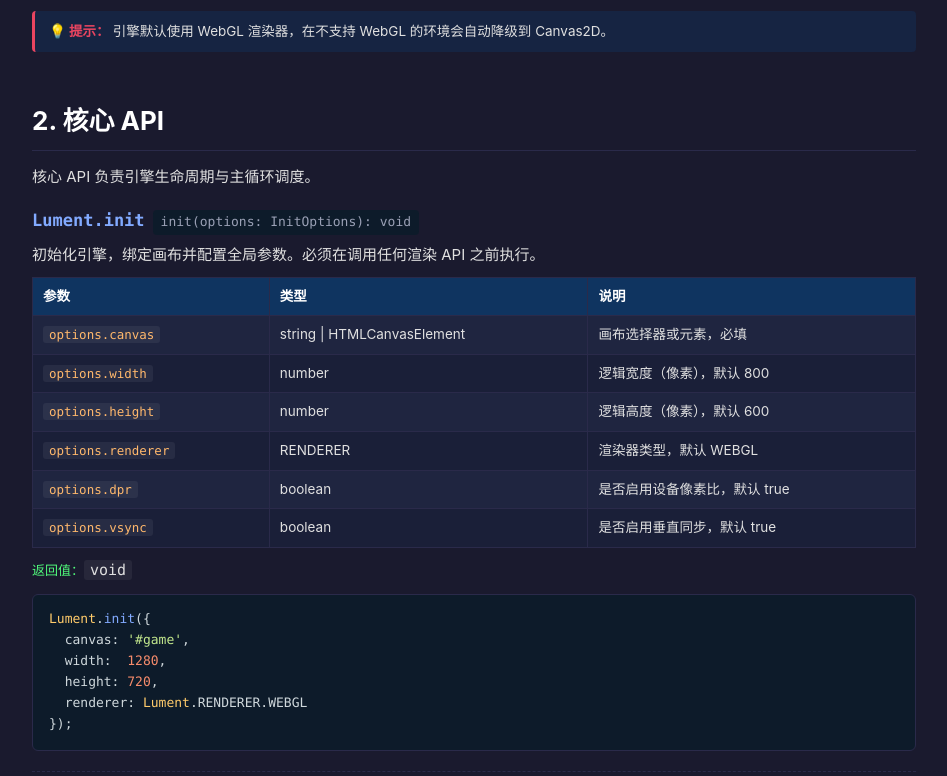
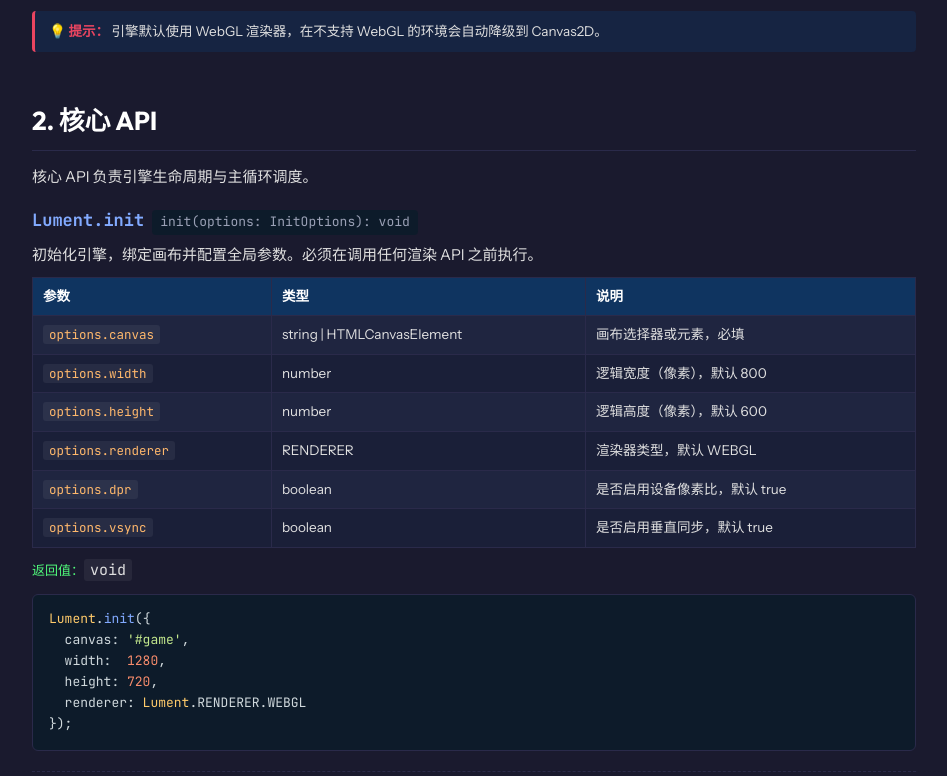
Before and after one commit to jes-benjamin/Lument, a website: page docs/lument_docs_v1.3.html in a window 1280 px wide. Shown: the part 804-1580 px from the top of the page, without its empty margins (316-1263 px from the left). Drawn offline with Linux system fonts and the light colour scheme.

Commit message:
website/docs: embed local fonts (Outfit/InstrumentSans/JetBrainsMono) via @font-face
- Add _shared/fonts/ with 6 TTF files (Outfit-R/B, InstrumentSans-R/B, JetBrainsMono-R/B)
- website/index.html: @font-face preload, body=InstrumentSans, headings=Outfit, code=JetBrainsMono
- docs/lument_docs_v1.3.html: same font stack as website for visual consistency

```diff
--- a/docs/lument_docs_v1.3.html
+++ b/docs/lument_docs_v1.3.html
@@ -5,6 +5,15 @@
 <meta name="viewport" content="width=device-width, initial-scale=1.0">
 <title>Lument Engine v1.3.0 文档</title>
 <style>
+
+/* ---------- 本地字体（与官网 _shared/fonts/ 一致） ---------- */
+@font-face{font-family:'Outfit';font-weight:400;font-style:normal;src:url('_shared/fonts/Outfit-Regular.ttf') format('truetype');font-display:swap}
+@font-face{font-family:'Outfit';font-weight:700;font-style:normal;src:url('_shared/fonts/Outfit-Bold.ttf') format('truetype');font-display:swap}
+@font-face{font-family:'InstrumentSans';font-weight:400;font-style:normal;src:url('_shared/fonts/InstrumentSans-Regular.ttf') format('truetype');font-display:swap}
+@font-face{font-family:'InstrumentSans';font-weight:700;font-style:normal;src:url('_shared/fonts/InstrumentSans-Bold.ttf') format('truetype');font-display:swap}
+@font-face{font-family:'JetBrainsMono';font-weight:400;font-style:normal;src:url('_shared/fonts/JetBrainsMono-Regular.ttf') format('truetype');font-display:swap}
+@font-face{font-family:'JetBrainsMono';font-weight:700;font-style:normal;src:url('_shared/fonts/JetBrainsMono-Bold.ttf') format('truetype');font-display:swap}
+
 :root{
   --bg:#1a1a2e;
   --sidebar:#16213e;
@@ -27,7 +36,7 @@
 *{box-sizing:border-box;margin:0;padding:0}
 html{scroll-behavior:smooth}
 body{
-  font-family:-apple-system,BlinkMacSystemFont,"Segoe UI","PingFang SC","Microsoft YaHei",Roboto,Helvetica,Arial,sans-serif;
+  font-family:"InstrumentSans",-apple-system,BlinkMacSystemFont,"Segoe UI","PingFang SC","Microsoft YaHei",Roboto,Helvetica,Arial,sans-serif;
   background:var(--bg);
   color:var(--text);
   line-height:1.6;
@@ -35,6 +44,9 @@ body{
 }
 a{color:var(--link);text-decoration:none}
 a:hover{text-decoration:underline}
+
+/* 标题用 Outfit，代码用 JetBrainsMono */
+h1,h2,h3,h4,h5,h6{font-family:"Outfit","InstrumentSans","PingFang SC","Microsoft YaHei",sans-serif;letter-spacing:-0.2px}
 
 /* Layout */
 #app{display:flex;min-height:100vh}
@@ -124,9 +136,9 @@ p{margin:10px 0}
 .api{margin:18px 0 26px;padding:0 0 8px;border-bottom:1px dashed var(--border)}
 .api:last-child{border-bottom:none}
 .api-head{display:flex;align-items:baseline;flex-wrap:wrap;gap:8px;margin-bottom:8px}
-.api-name{font-size:17px;color:var(--fn);font-weight:700;font-family:"JetBrains Mono",Consolas,monospace}
+.api-name{font-size:17px;color:var(--fn);font-weight:700;font-family:"JetBrainsMono",Consolas,monospace}
 .api-sig{
-  font-family:"JetBrains Mono",Consolas,monospace;font-size:13px;color:var(--text-dim);
+  font-family:"JetBrainsMono",Consolas,monospace;font-size:13px;color:var(--text-dim);
   background:var(--code-bg);padding:2px 8px;border-radius:4px;display:inline-block;
 }
 .api-desc{color:var(--text);margin:8px 0}
@@ -136,10 +148,10 @@ p{margin:10px 0}
 table{width:100%;border-collapse:collapse;margin:10px 0;font-size:13.5px}
 th,td{border:1px solid var(--border);padding:8px 10px;text-align:left;vertical-align:top}
 th{background:var(--table-head);color:#fff;font-weight:600}
-td code{color:#ffb86c;font-family:"JetBrains Mono",Consolas,monospace;font-size:12.5px}
+td code{color:#ffb86c;font-family:"JetBrainsMono",Consolas,monospace;font-size:12.5px}
 tbody tr:nth-child(odd){background:var(--table-row)}
 tbody tr:nth-child(even){background:var(--table-alt)}
-.return{color:#50fa7b;font-family:"JetBrains Mono",Consolas,monospace;font-size:13px}
+.return{color:#50fa7b;font-family:"JetBrainsMono",Consolas,monospace;font-size:13px}
 
 /* Code blocks */
 pre{
@@ -154,7 +166,7 @@ pre{
 }
 pre::-webkit-scrollbar{height:8px}
 pre::-webkit-scrollbar-thumb{background:#33406a;border-radius:4px}
-code{font-family:"JetBrains Mono",Consolas,"Courier New",monospace}
+code{font-family:"JetBrainsMono",Consolas,"Courier New",monospace}
 p code,li code,td code{background:rgba(255,255,255,.06);padding:1px 6px;border-radius:3px}
 pre code{background:none;padding:0;color:#cfd8dc}
 
```
Also changed, not shown: website/index.html (+18 -3 lines), docs/_shared/fonts/InstrumentSans-Bold.ttf (added), docs/_shared/fonts/InstrumentSans-Regular.ttf (added), docs/_shared/fonts/JetBrainsMono-Bold.ttf (added), docs/_shared/fonts/JetBrainsMono-Regular.ttf (added), docs/_shared/fonts/Outfit-Bold.ttf (added), docs/_shared/fonts/Outfit-Regular.ttf (added), website/_shared/fonts/InstrumentSans-Bold.ttf (added), website/_shared/fonts/InstrumentSans-Regular.ttf (added), website/_shared/fonts/JetBrainsMono-Bold.ttf (added), website/_shared/fonts/JetBrainsMono-Regular.ttf (added), website/_shared/fonts/Outfit-Bold.ttf (added), website/_shared/fonts/Outfit-Regular.ttf (added).
